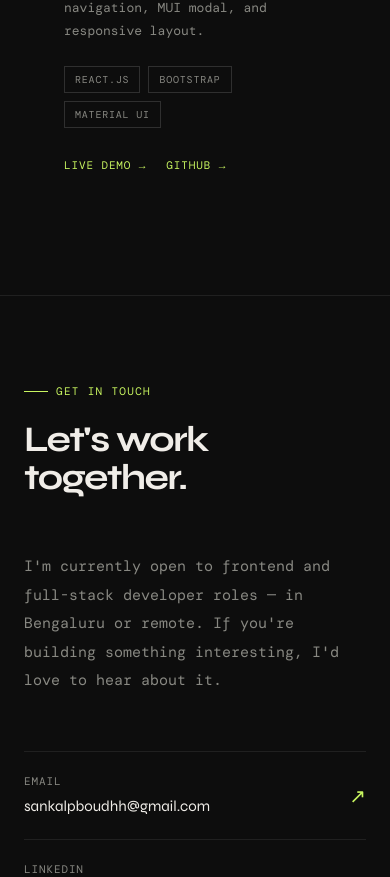
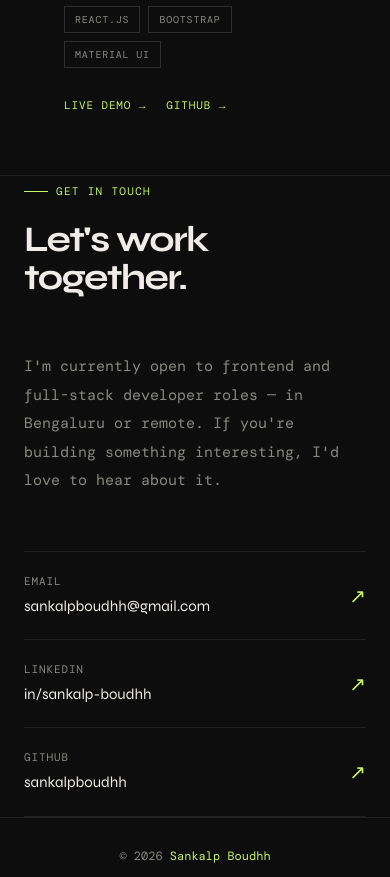
Before and after one commit to sankalpboudhh/sankalp-portfolio, a React (Create React App) app: page / in a window 390 px wide. Shown: the part 4815-5692 px from the top of the page. Built offline with nearby package versions, Linux system fonts and the light colour scheme; no server answers; a web font is replaced by a local one.

Commit message:
spacing adjusted for mobile

```diff
--- a/src/components/Contact.css
+++ b/src/components/Contact.css
@@ -63,6 +63,6 @@
   }
 
   @media (max-width: 768px) {
-    .contact { padding: 80px 24px; }
+    .contact { padding: 0px 24px; }
     .contact-grid { grid-template-columns: 1fr; gap: 40px; }
   }
--- a/src/components/Projects.css
+++ b/src/components/Projects.css
@@ -102,6 +102,6 @@
   }
 
   @media (max-width: 768px) {
-    .projects { padding: 80px 24px; }
+    .projects { padding: 20px 24px; }
     .projects-grid { grid-template-columns: 1fr; }
   }
```
